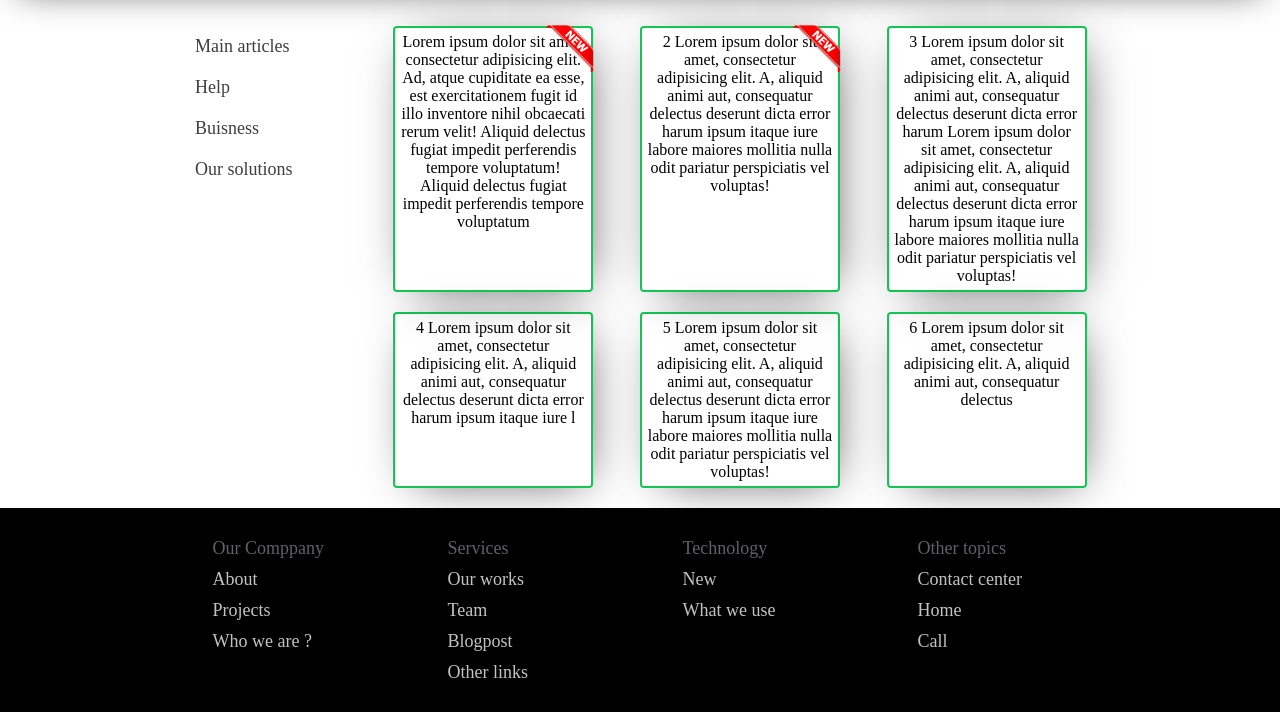
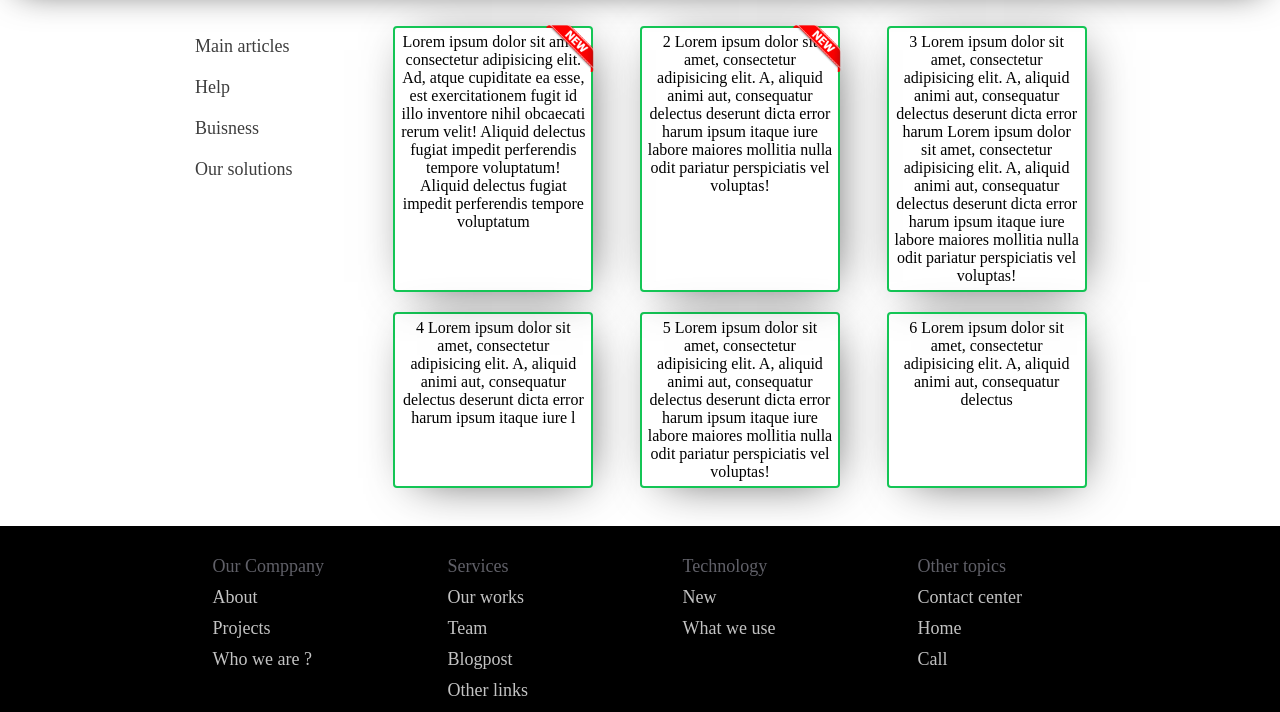
Before and after one commit to IgorStetsiuk/academy_html, a plain HTML site: page index.html in a window 1280 px wide. Shown: the part 104-816 px from the top of the page. Drawn offline with Linux system fonts and the light colour scheme.

Commit message:
corect height

```diff
--- a/css/style.css
+++ b/css/style.css
@@ -50,7 +50,7 @@
 .sidebar {
     float: left;
     width: 200px;
-    height: 400px;
+    height: 500px;
     text-align: left;
 }
 
@@ -78,7 +78,7 @@
 
 /*----------- content ------------*/
 .content {
-    min-height: 400px;
+    min-height:500px;
     margin-left: 200px;
 }
 
```
